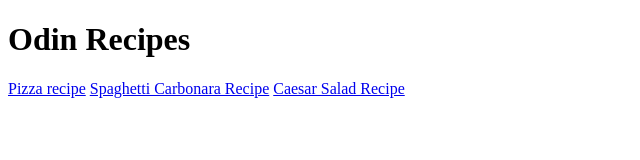
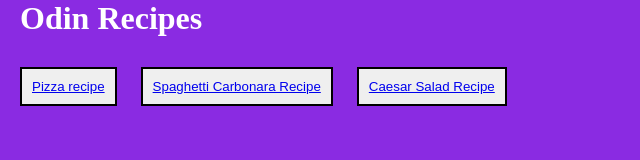
Before and after one commit to BogdanGabriel05/odin-recipes, a plain HTML site: page index.html in a window 1280 px wide. Shown: the whole page, without its empty margins (0-640 px from the left). Drawn offline with Linux system fonts and the light colour scheme.

Commit message:
modified the index file

```diff
--- a/index.css
+++ b/index.css
@@ -1,17 +1,26 @@
-h1 {
-    background-color: antiquewhite;
-    text-align: center;
+* {
+    margin: 0;
+    padding: 0;
+    box-sizing: border-box;
 }
 
-ul li a{
-    color: aquamarine;
+body{
+    background-color: blueviolet;
 }
 
-li {
-    color: blue;
-    text-align: center;
+h1 {
+    color: white;
+    margin-left: 20px;
 }
 
-ul{
-    text-align: center;
+button{
+    display: inline-block;
+    margin-left: 20px;
+    margin-top: 30px;
+    border: 2px solid black;
 }
+
+.recipes-items {
+    display: inline-block;
+    padding: 10px;
+}
--- a/index.html
+++ b/index.html
@@ -3,13 +3,18 @@
 <head>
     <meta charset="UTF-8">
     <meta name="viewport" content="width=device-width, initial-scale=1.0">
-    <title>Document</title>
+    <title>Recipes</title>
+    <link rel="stylesheet" href="index.css">
 </head>
 <body>
     <h1>Odin Recipes</h1>
+<div>
+    <ul class="recipes">
+        <button><li class="recipes-items"><a href="recipes/pizza.html">Pizza recipe</a></li></button>
+        <button><li class="recipes-items"><a href="recipes/spaghetti.html">Spaghetti Carbonara Recipe</a></li></button>
+        <button><li class="recipes-items"><a href="recipes/caesarsalad.html">Caesar Salad Recipe</a></li></button>
+    </ul>
+</div>
 
-    <a href="recipes/pizza.html">Pizza recipe</a>
-    <a href="recipes/spaghetti.html">Spaghetti Carbonara Recipe</a>
-    <a href="recipes/caesarsalad.html">Caesar Salad Recipe</a>
 </body>
 </html>
--- a/recipes/index.css
+++ /dev/null
@@ -1,4 +0,0 @@
-h1 {
-    background-color: antiquewhite;
-    text-align: center;
-}
```
Also changed, not shown: recipes/caesarsalad.html (+1 -1 lines), recipes/pizza.html (+2 -2 lines), recipes/spaghetti.html (+1 -1 lines).
